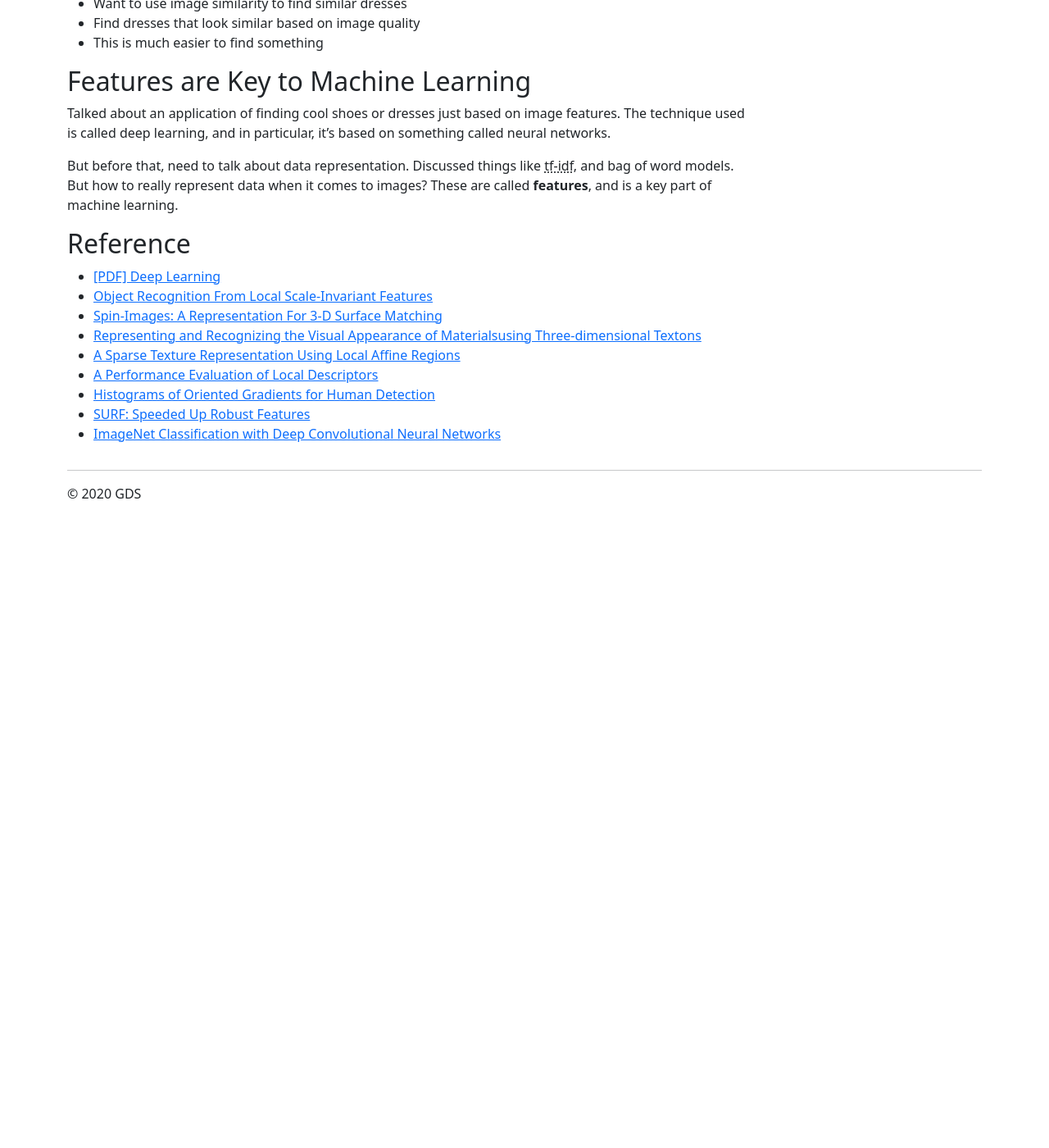
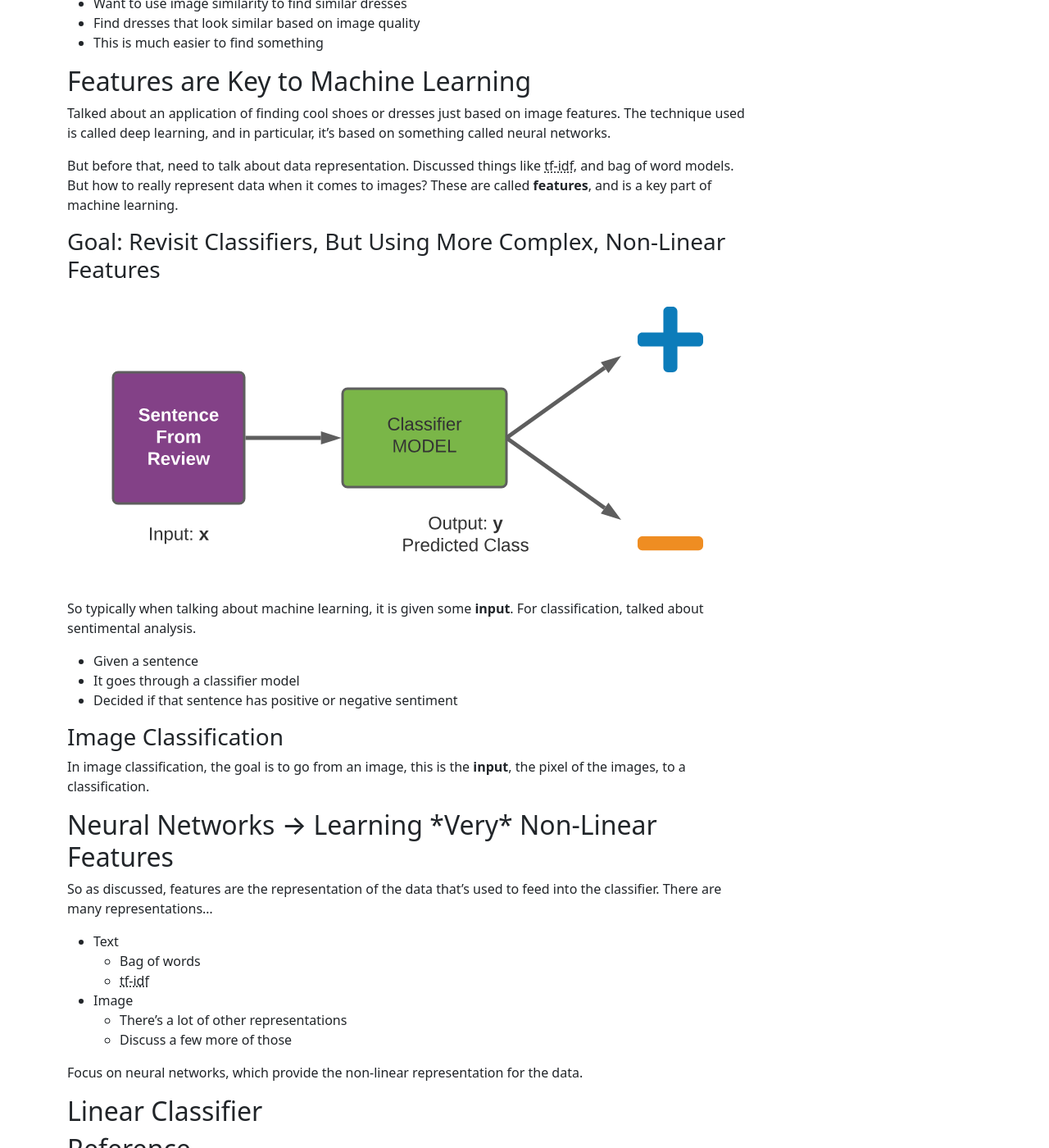
Before and after one commit to YTKme/GDS, a Jekyll site: the page built from docs/_docs/ml/coursera/machine-learning-foundations-a-case-study-approach/week-6.md, in a window 1280 px wide and 1400 px high, scrolled down 1122 px. Shown: the whole window at 82% size. Built offline with Jekyll 4.4.1, drawn with Linux system fonts in a browser that asks for light colours; before the commit the page ends 1752 px from its top, so only the background shows below that; some of the changed text lies outside the part shown.

Commit message:
Update Machine Learning Foundations A Case Study Approach week 6 notes Neural Networks

```diff
--- a/docs/_docs/ml/coursera/machine-learning-foundations-a-case-study-approach/week-6.md
+++ b/docs/_docs/ml/coursera/machine-learning-foundations-a-case-study-approach/week-6.md
@@ -58,6 +58,35 @@
 But how to really represent data when it comes to images?
 These are called **features**, and is a key part of machine learning.
 
+### Goal: Revisit Classifiers, But Using More Complex, Non-Linear Features
+
+![Figure 1: Revisit Classifier]({{ "/res/img/ml/coursera/machine-learning-foundations-a-case-study-approach/week-6/revisit-classifier.svg" | prepend : "/" | prepend : site.baseurl | prepend : site.url }}){:class="img-fluid rounded mx-auto d-block"}
+
+So typically when talking about machine learning, it is given some **input**.
+For classification, talked about sentimental analysis.
+* Given a sentence
+* It goes through a classifier model
+* Decided if that sentence has positive or negative sentiment
+
+### Image Classification
+
+In image classification, the goal is to go from an image, this is the **input**, the pixel of the images, to a classification.
+
+## Neural Networks &rarr; Learning \*Very\* Non-Linear Features
+
+So as discussed, features are the representation of the data that's used to feed into the classifier.
+There are many representations...
+* Text
+    * Bag of words
+    * <abbr data-bs-toggle="tooltip" title="term frequency-inverse document frequency">tf-idf</abbr>
+* Image
+    * There's a lot of other representations
+    * Discuss a few more of those
+
+Focus on neural networks, which provide the non-linear representation for the data.
+
+## Linear Classifier
+
 ## Reference
 * [[PDF] Deep Learning]({{ "/res/misc/ml/coursera/machine-learning-foundations-a-case-study-approach/week-6/deeplearning-annotated.pdf" | prepend : "/" | prepend : site.baseurl | prepend : site.url }}){:target="_blank"}
 * [Object Recognition From Local Scale-Invariant Features](https://www.cs.ubc.ca/~lowe/papers/iccv99.pdf){:target="_blank"}
```
Also changed, not shown: docs/res/img/ml/coursera/machine-learning-foundations-a-case-study-approach/week-6/revisit-classifier.svg (added).
